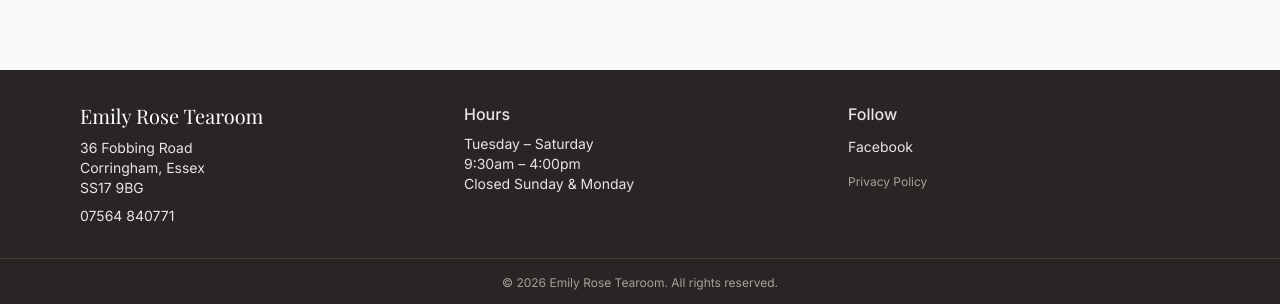
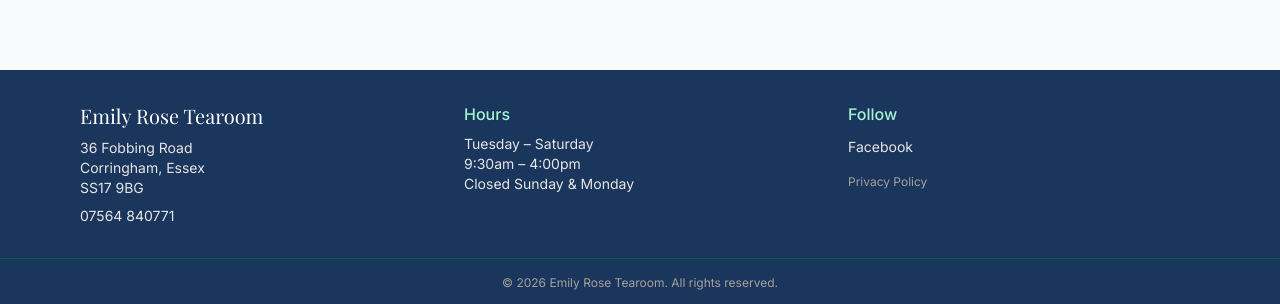
Before and after one commit to mcfearless75/emily-rose-tearoom, a Next.js app: page / in a window 1280 px wide. Shown: the part 2035-2339 px from the top of the page. Built offline with nearby package versions, Linux system fonts and the light colour scheme; a web font is replaced by a local one.

Commit message:
Update footer to jewel colours

```diff
--- a/src/components/Footer.tsx
+++ b/src/components/Footer.tsx
@@ -2,26 +2,26 @@ import Link from "next/link";
 
 export default function Footer() {
   return (
-    <footer className="bg-stone-800 text-stone-200 mt-16">
+    <footer className="bg-navy text-stone-200 mt-16">
       <div className="max-w-6xl mx-auto px-4 py-8 grid md:grid-cols-3 gap-8">
         <div>
           <h3 className="font-serif text-xl text-white mb-2">Emily Rose Tearoom</h3>
           <p className="text-sm">36 Fobbing Road<br />Corringham, Essex<br />SS17 9BG</p>
-          <p className="text-sm mt-2"><a href="tel:07564840771" className="hover:underline">07564 840771</a></p>
+          <p className="text-sm mt-2"><a href="tel:07564840771" className="hover:text-emerald">07564 840771</a></p>
         </div>
         <div>
-          <h4 className="font-medium mb-2">Hours</h4>
+          <h4 className="font-medium mb-2 text-emerald-200">Hours</h4>
           <p className="text-sm">Tuesday – Saturday<br />9:30am – 4:00pm<br />Closed Sunday & Monday</p>
         </div>
         <div>
-          <h4 className="font-medium mb-2">Follow</h4>
-          <a href="https://www.facebook.com/people/Emily-Rose-Tearoom/61572200604791/" target="_blank" rel="noopener noreferrer" className="text-sm hover:underline">Facebook</a>
+          <h4 className="font-medium mb-2 text-emerald-200">Follow</h4>
+          <a href="https://www.facebook.com/people/Emily-Rose-Tearoom/61572200604791/" target="_blank" rel="noopener noreferrer" className="text-sm hover:text-emerald">Facebook</a>
           <p className="text-xs mt-4 text-stone-400">
-            <Link href="/privacy" className="hover:underline">Privacy Policy</Link>
+            <Link href="/privacy" className="hover:text-emerald">Privacy Policy</Link>
           </p>
         </div>
       </div>
-      <div className="border-t border-stone-700 py-4 text-center text-xs text-stone-400">
+      <div className="border-t border-emerald-800 py-4 text-center text-xs text-stone-400">
         © {new Date().getFullYear()} Emily Rose Tearoom. All rights reserved.
       </div>
     </footer>
```
